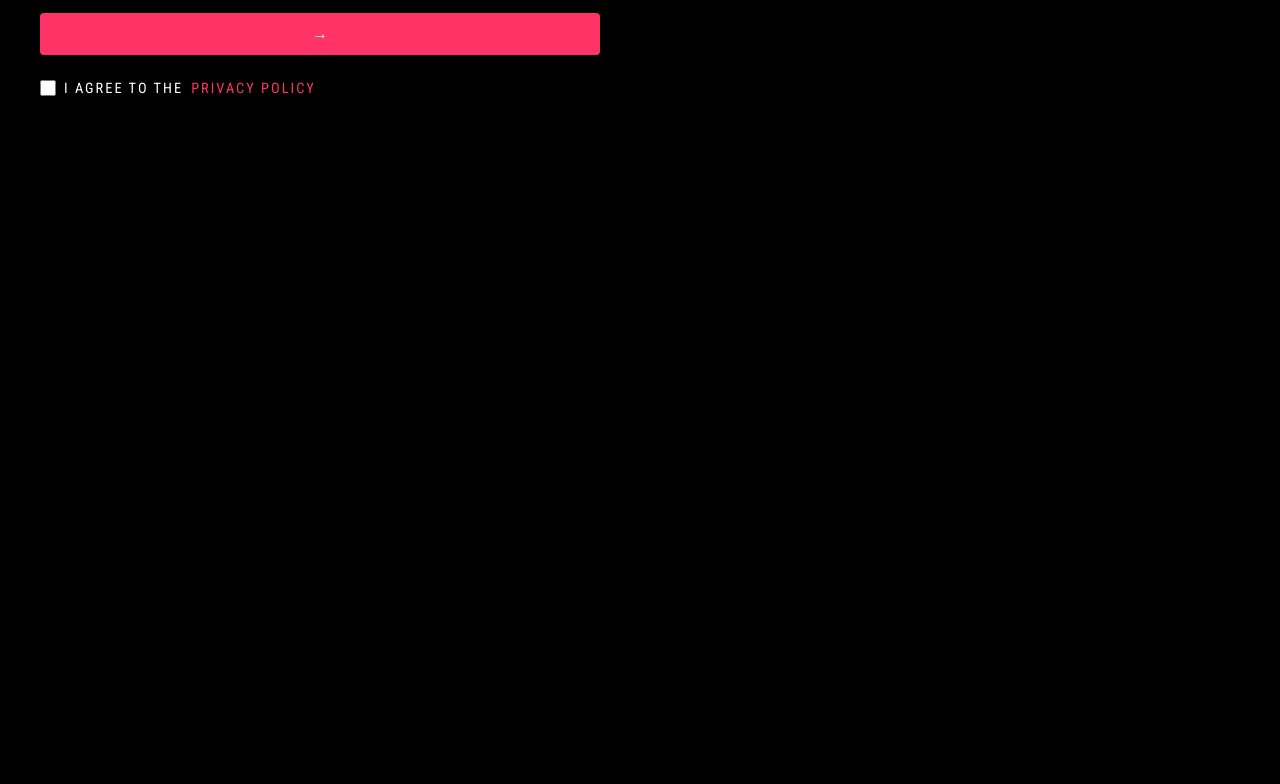
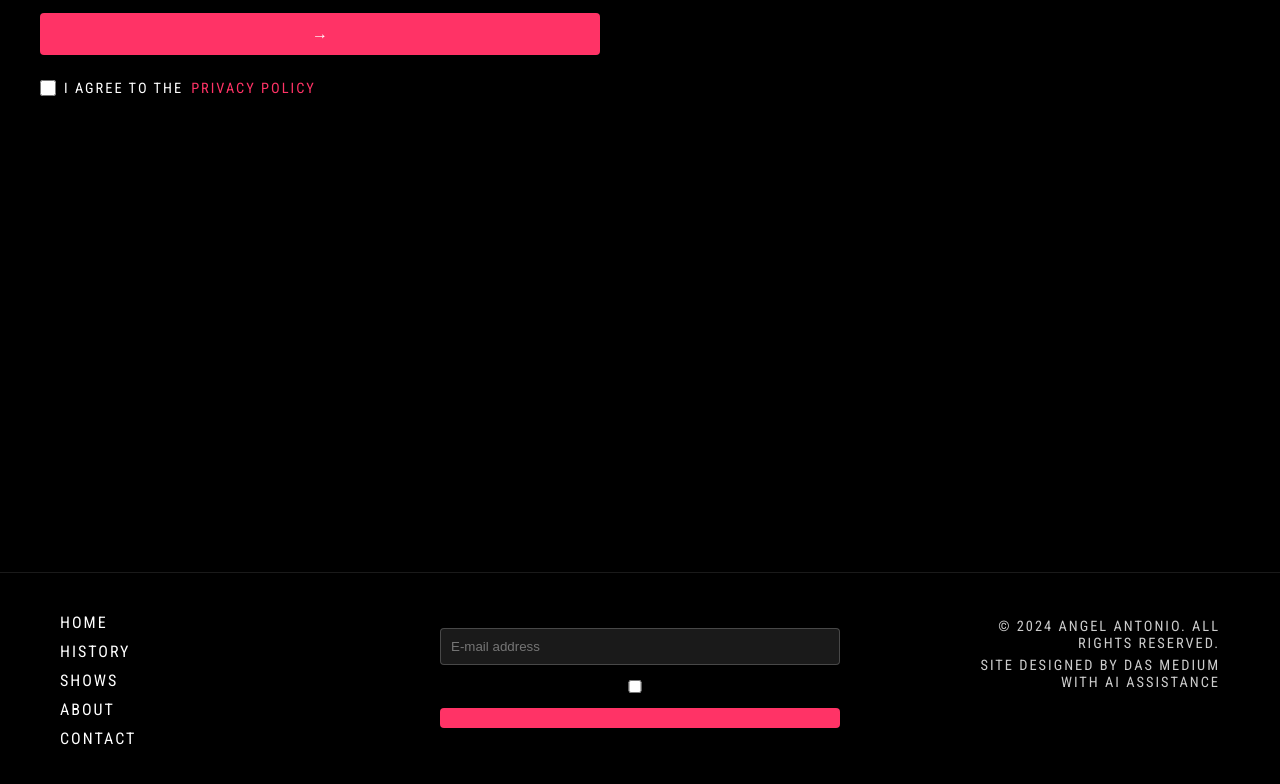
Before and after one commit to dasmedium1/angelantonio.com, a React (Create React App) app: page /shows in a window 1280 px wide. Shown: the part 228-1012 px from the top of the page. Before the commit the page ends 800 px from the top, so only its background shows below. Built offline with nearby package versions, Linux system fonts and the light colour scheme; no server answers; the HTML template or start-up script is replaced by a standard one; what pocketbase would draw is missing.

Commit message:
feat: Add footer with navigation, newsletter signup, and copyright info

```diff
--- a/src/App.js
+++ b/src/App.js
@@ -2,6 +2,7 @@ import React from 'react';
 import { BrowserRouter as Router, Routes, Route } from 'react-router-dom';
 import { LanguageProvider } from './context/LanguageContext';
 import Navbar from './components/Navbar';
+import Footer from './components/Footer';
 import Home from './pages/Home';
 import History from './pages/History';
 import Live from './pages/Live';
@@ -27,6 +28,7 @@ function App() {
           <Route path="/admin" element={<Admin />} />
         </Routes>
         </div>
+        <Footer />
       </Router>
     </LanguageProvider>
   );
--- /dev/null
+++ b/src/components/Footer.js
@@ -0,0 +1,68 @@
+import React, { useState, useContext } from 'react';
+import { Link } from 'react-router-dom';
+import { LanguageContext } from '../context/LanguageContext';
+import { translations } from '../translations';
+import '../styles/Footer.css';
+
+const Footer = () => {
+  const [email, setEmail] = useState('');
+  const [privacyAccepted, setPrivacyAccepted] = useState(false);
+  const { language } = useContext(LanguageContext);
+  const t = translations[language].live;
+
+  const handleSubmit = (e) => {
+    e.preventDefault();
+    if (!privacyAccepted) {
+      alert('Please accept the privacy policy to continue');
+      return;
+    }
+    // Add newsletter signup logic here
+    console.log('Newsletter signup:', email);
+  };
+
+  return (
+    <footer className="footer">
+      <div className="footer-content">
+        <div className="footer-nav">
+          <Link to="/">Home</Link>
+          <Link to="/history">History</Link>
+          <Link to="/shows">Shows</Link>
+          <Link to="/about">About</Link>
+          <Link to="/contact">Contact</Link>
+        </div>
+
+        <div className="footer-newsletter">
+          <h3>{t.newsletterTitle}</h3>
+          <form onSubmit={handleSubmit}>
+            <input
+              type="email"
+              value={email}
+              onChange={(e) => setEmail(e.target.value)}
+              placeholder={t.emailPlaceholder}
+              required
+            />
+            <div className="privacy-checkbox">
+              <input
+                type="checkbox"
+                id="privacy-footer"
+                checked={privacyAccepted}
+                onChange={(e) => setPrivacyAccepted(e.target.checked)}
+              />
+              <label htmlFor="privacy-footer">
+                {t.privacyText} <Link to="/privacy-policy">{t.privacyLink}</Link>
+              </label>
+            </div>
+            <button type="submit">{t.subscribeButton}</button>
+          </form>
+        </div>
+
+        <div className="footer-info">
+          <p>&copy; 2024 Angel Antonio. All rights reserved.</p>
+          <p>Site designed by Das Medium with AI assistance</p>
+        </div>
+      </div>
+    </footer>
+  );
+};
+
+export default Footer;
--- /dev/null
+++ b/src/styles/Footer.css
@@ -0,0 +1,111 @@
+.footer {
+  background-color: rgba(0, 0, 0, 0.9);
+  padding: 40px 0;
+  color: #ffffff;
+  border-top: 1px solid rgba(255, 255, 255, 0.1);
+}
+
+.footer-content {
+  max-width: 1200px;
+  margin: 0 auto;
+  padding: 0 20px;
+  display: grid;
+  grid-template-columns: 1fr 2fr 1fr;
+  gap: 40px;
+}
+
+.footer-nav {
+  display: flex;
+  flex-direction: column;
+  gap: 10px;
+}
+
+.footer-nav a {
+  color: #ffffff;
+  text-decoration: none;
+  transition: color 0.3s ease;
+}
+
+.footer-nav a:hover {
+  color: #ff3366;
+}
+
+.footer-newsletter {
+  text-align: center;
+}
+
+.footer-newsletter h3 {
+  margin-bottom: 15px;
+  color: #ff3366;
+}
+
+.footer-newsletter form {
+  display: flex;
+  flex-direction: column;
+  gap: 15px;
+  max-width: 400px;
+  margin: 0 auto;
+}
+
+.footer-newsletter input[type="email"] {
+  padding: 10px;
+  background: rgba(255, 255, 255, 0.1);
+  border: 1px solid rgba(255, 255, 255, 0.2);
+  border-radius: 4px;
+  color: #ffffff;
+}
+
+.privacy-checkbox {
+  display: flex;
+  align-items: center;
+  gap: 10px;
+  font-size: 0.9rem;
+}
+
+.privacy-checkbox label {
+  color: #cccccc;
+}
+
+.privacy-checkbox a {
+  color: #ff3366;
+  text-decoration: none;
+}
+
+.footer-newsletter button {
+  background: #ff3366;
+  color: white;
+  border: none;
+  padding: 10px;
+  border-radius: 4px;
+  cursor: pointer;
+  transition: background-color 0.3s ease;
+}
+
+.footer-newsletter button:hover {
+  background: #ff1f5a;
+}
+
+.footer-info {
+  text-align: right;
+  font-size: 0.9rem;
+  color: #cccccc;
+}
+
+.footer-info p {
+  margin: 5px 0;
+}
+
+@media (max-width: 768px) {
+  .footer-content {
+    grid-template-columns: 1fr;
+    text-align: center;
+  }
+
+  .footer-nav {
+    align-items: center;
+  }
+
+  .footer-info {
+    text-align: center;
+  }
+}
```
